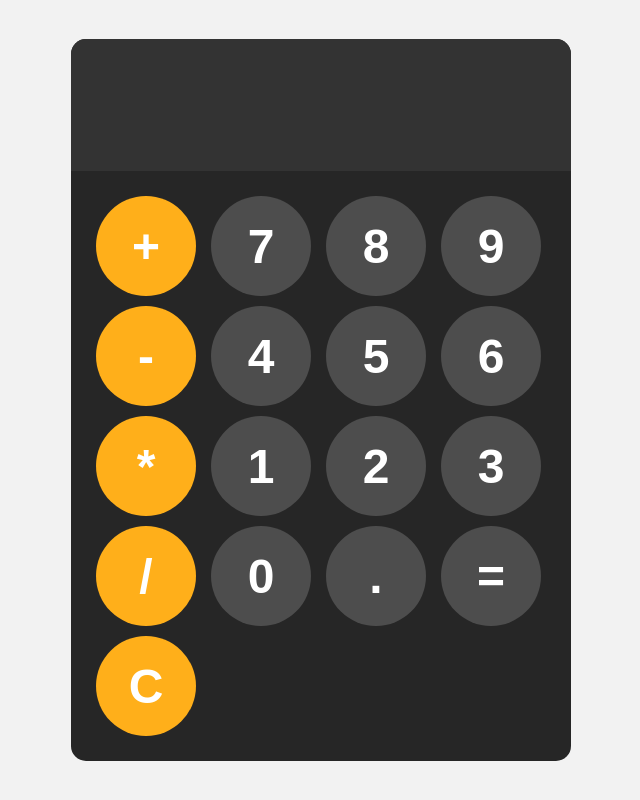
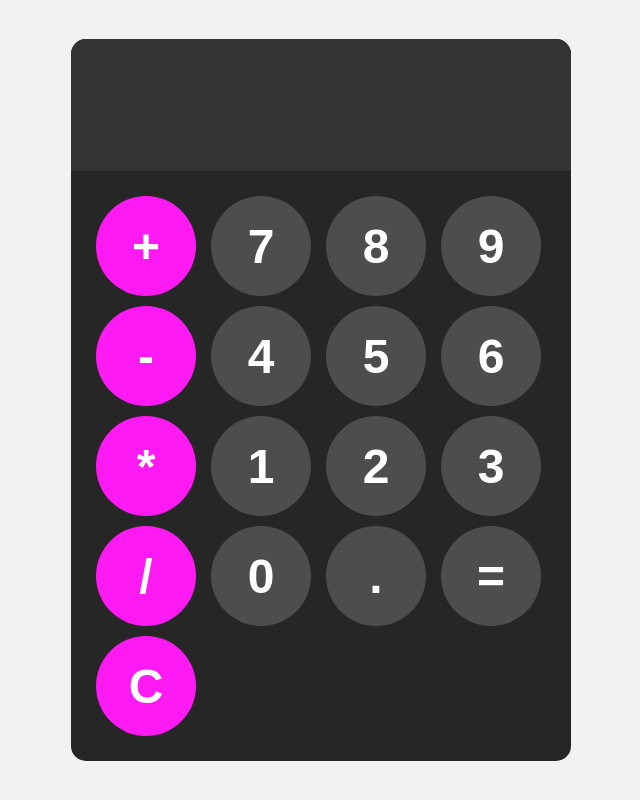
Before and after one commit to SolariaNights/Javascript-Calculator-Made-with-Tutorial-, a website built with Vite: page index.html in a window 1280 px wide. Shown: the whole page, without its empty margins (319-959 px from the left). Built offline with nearby package versions, Linux system fonts and the light colour scheme.

Commit message:
Just wanted to change the colors

```diff
--- a/styles.css
+++ b/styles.css
@@ -52,13 +52,13 @@ button:active {
     background-color: hsl(0, 0%, 50%);
 }
 .operator-btn {
-    background-color: hsl(39, 100%, 55%);
+    background-color: hsl(303, 100%, 55%);
 }
 
 .operator-btn:hover {
-    background-color: hsl(39, 100%, 65%);
+    background-color: hsl(303, 100%, 65%);
 }
 
 .operator-btn:active {
-    background-color: hsl(39, 100%, 75%);
+    background-color: hsl(303, 100%, 75%);
 }
```
